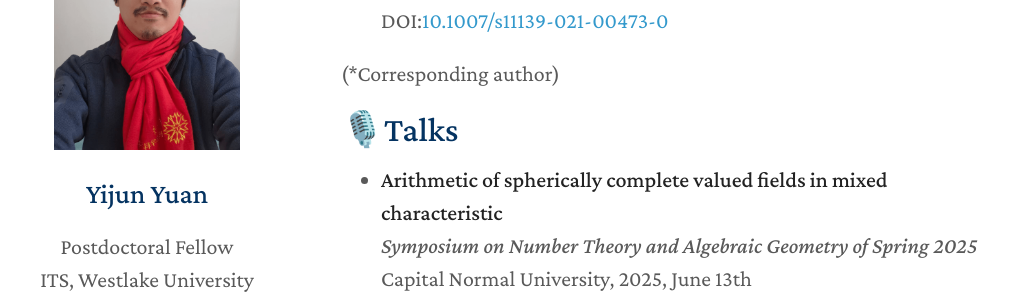
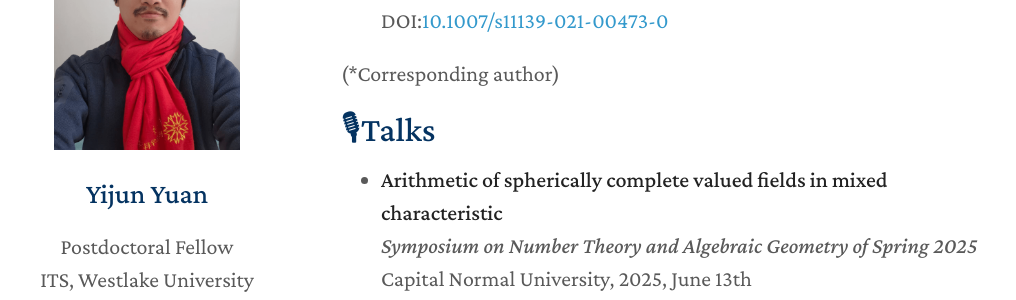
Before and after one commit to YijunYuan/YijunYuan.github.io, a Jekyll site: the page built from index.md, in a window 1280 px wide and 900 px high, scrolled down 1357 px. Shown: the part 150-450 px from the top of the window, without its empty margins (129-1145 px from the left). Built offline with Jekyll 4.4.1, drawn with Linux system fonts in a browser that asks for light colours; nearby versions of some CDN libraries; a style sheet for code colours, icons or effects is not loaded; our own code applies the rules of GitHub Pages for plain Markdown files.

```diff
--- a/index.md
+++ b/index.md
@@ -39,7 +39,7 @@ Advisor: [Guodong Zhou](https://math.ecnu.edu.cn/~gdzhou/intro.html)
 
 (*Corresponding author)
 
-## 🎙️Talks
+## 🎙Talks
 - **Arithmetic of spherically complete valued fields in mixed characteristic**\\
 *Symposium on Number Theory and Algebraic Geometry of Spring 2025*\\
 Capital Normal University, 2025, June 13th
```
